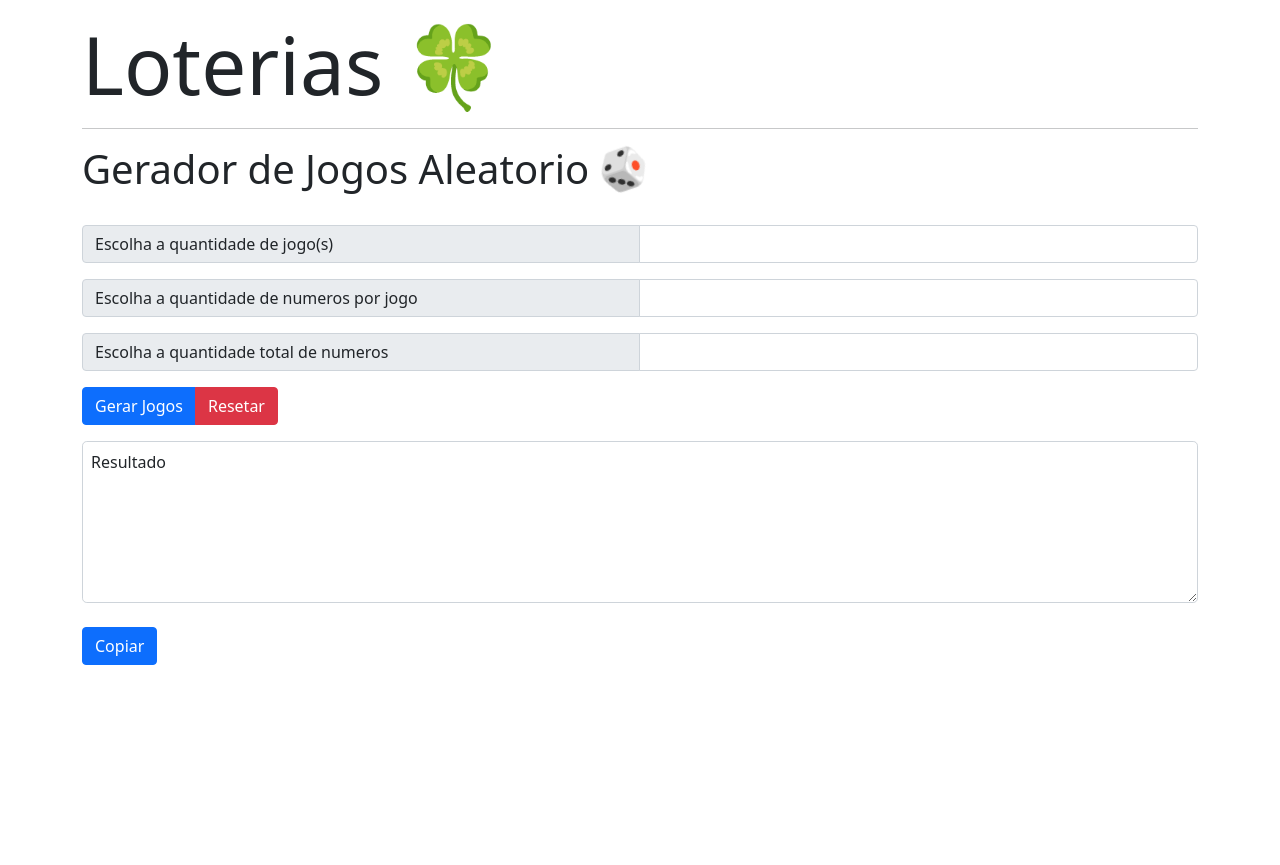
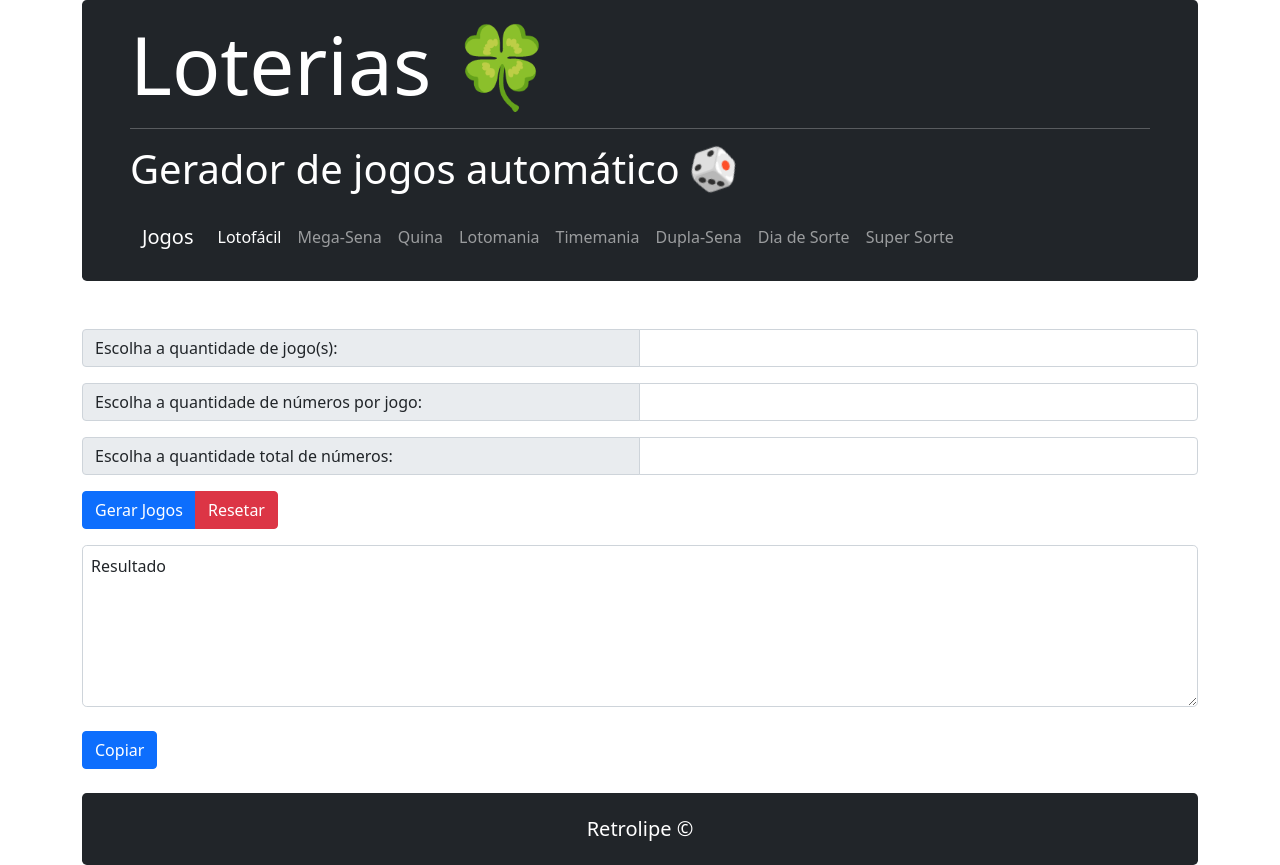
Before and after one commit to filipesanches/geradorLoteria, a website: page index.html in a window 1280 px wide. Before the commit the page ends 800 px from the top, so only its background shows below. Drawn offline with nearby package versions, Linux system fonts and the light colour scheme; some packages are replaced by stand-ins of ours; a script that the page names is missing.

Commit message:
Add files via upload

```diff
--- a/index.html
+++ b/index.html
@@ -9,37 +9,55 @@
   <!-- CSS Bootstrap -->
   <link href="https://cdn.jsdelivr.net/npm/bootstrap@5.1.3/dist/css/bootstrap.min.css" rel="stylesheet"
     integrity="sha384-1BmE4kWBq78iYhFldvKuhfTAU6auU8tT94WrHftjDbrCEXSU1oBoqyl2QvZ6jIW3" crossorigin="anonymous" />
-  <!--
-    <link
-      rel="stylesheet"
-      href="node_modules/bootstrap/dist/css/bootstrap.min.css"
-    />
-    -->
-    <link rel="stylesheet" href="css/style.css">
+  <!--    <link rel="stylesheet" href="node_modules/bootstrap/dist/css/bootstrap.min.css"/>  -->
+
+  <!--Folha externa-->
+  <link rel="stylesheet" href="css/style.css">
+  <link rel="shortcut icon" href="img/dados.png" type="image/png">
 </head>
 
 <body>
   <div class="container-lg">
-    <div class="pb-3">
+    <div class="pb-3 bg-dark rounded-3 mb-5 text-white px-5">
       <h2 class="display-1 pt-3">Loterias &#127808;</h2>
       <hr />
-      <p class="display-6">Gerador de Jogos Aleatorio <span class="rotateIn"> &#127922;</span></p>
+      <p class="display-6">Gerador de jogos automático <span class="rotateIn"> &#127922;</span></p>
+      <nav class="navbar navbar-expand-lg navbar-dark bg-dark">
+        <div class="container-fluid">
+          <a class="navbar-brand" href="#">Jogos</a>
+          <button class="navbar-toggler" type="button" data-bs-toggle="collapse" data-bs-target="#navbarNavAltMarkup" aria-controls="navbarNavAltMarkup" aria-expanded="false" aria-label="Toggle navigation">
+            <span class="navbar-toggler-icon"></span>
+          </button>
+          <div class="collapse navbar-collapse" id="navbarNavAltMarkup">
+            <div class="navbar-nav">
+              <a class="nav-link active" aria-current="page" href="#">Lotofácil</a>
+              <a class="nav-link" href="#">Mega-Sena</a>
+              <a class="nav-link" href="#">Quina</a>
+              <a class="nav-link" href="#">Lotomania</a>
+              <a class="nav-link" href="#">Timemania</a>
+              <a class="nav-link" href="#">Dupla-Sena</a>
+              <a class="nav-link" href="#">Dia de Sorte</a>
+              <a class="nav-link" href="#">Super Sorte</a>
+            </div>
+          </div>
+        </div>
+      </nav>
     </div>
     <div class="form-group">
       <div class="input-group">
-        <label for="qntJogos" class="input-group-text col-12 col-md-6">Escolha a quantidade de jogo(s)</label>
+        <label for="qntJogos" class="input-group-text col-12 col-md-6">Escolha a quantidade de jogo(s):</label>
         <input type="text" name="qntJogos" id="qntJogos" class="form-control col-12 col-md-6" />
       </div>
       <p id="qntJogo" class="alert-info rounded-3 px-4"></p>
 
       <div class="input-group">
-        <label for="qntNmr" class="input-group-text col-12 col-md-6">Escolha a quantidade de numeros por jogo</label>
+        <label for="qntNmr" class="input-group-text col-12 col-md-6">Escolha a quantidade de números por jogo:</label>
         <input type="text" name="qntNmr" id="qntNmr" class="form-control col-12 col-md-6" />
       </div>
       <p id="qntNmrs" class="alert-info rounded-3 px-4"></p>
 
       <div class="input-group">
-        <label for="qntTot" class="input-group-text col-12 col-md-6">Escolha a quantidade total de numeros</label>
+        <label for="qntTot" class="input-group-text col-12 col-md-6">Escolha a quantidade total de números:</label>
         <input type="text" name="qntTot" id="qntTot" class="form-control col-12 col-md-6" />
       </div>
       <p id="qntTotal" class="alert-info rounded-3 px-4"></p>
@@ -48,12 +66,12 @@
         <button id="geraJogos" class="btn btn-primary">Gerar Jogos</button>
         <button id="reset" class="btn btn-danger">Resetar</button>
       </div>
-      <textarea id="resultado" rows="6" class="mt-3 rounded-3 p-2 form-control">
-Resultado</textarea>
+      <textarea id="resultado" rows="6" class="mt-3 rounded-3 p-2 form-control">Resultado</textarea>
       <button class="btnResultado btn btn-primary my-4" data-clipboard-target="#resultado">
         Copiar
       </button>
     </div>
+    <footer class="p-4 bg-dark rounded-3 text-white text-center h5 m-0">Retrolipe &#169;</footer>
   </div>
 
   <!--
```
Also changed, not shown: img/dados.png (added).
